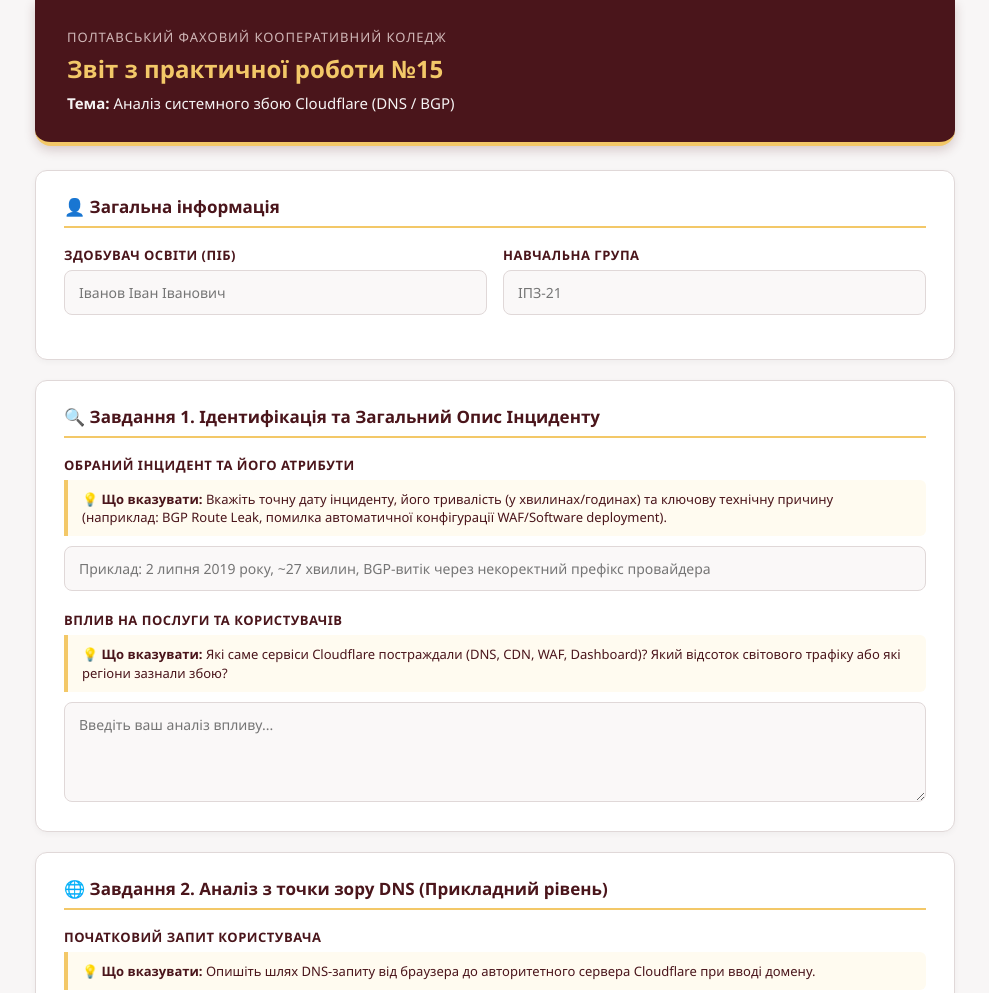
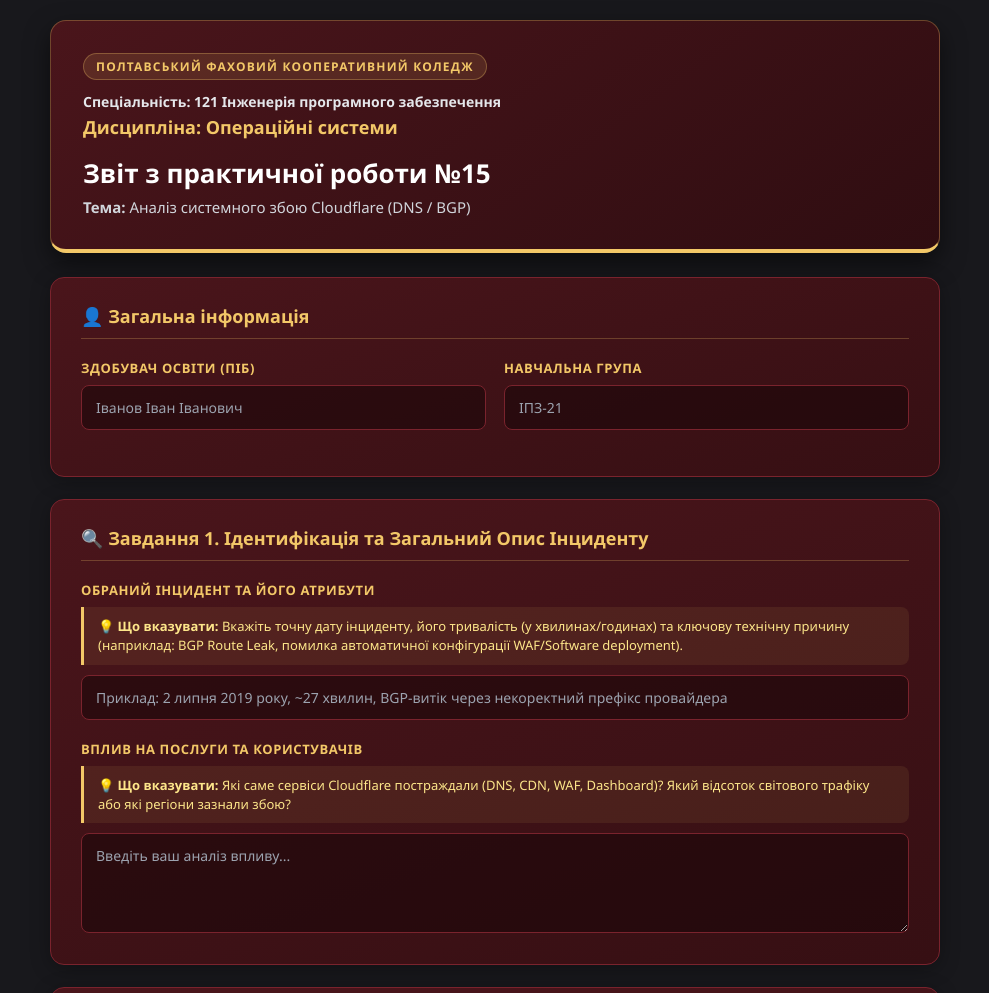
Before and after one commit to PoltCoopCollege/F2-OperatingSystems-practice15-SummaryGenerator, a plain HTML site: page index.html in a window 1280 px wide. Shown: the top 993 px of the page, without its empty margins (145-1134 px from the left). Drawn offline with Linux system fonts and the light colour scheme.

Commit message:
Refactor index.html for enhanced styling and layout
Updated styles and structure for improved design and hierarchy.

```diff
--- a/index.html
+++ b/index.html
@@ -6,28 +6,30 @@
     <title>Звіт з практичної роботи №15 — ПФКК</title>
     <style>
         :root {
-            /* Фірмова палітра ПФКК */
+            /* Фірмова палітра ПФКК та графітова тема */
+            --bg-graphite: #18181c;
+            --bg-graphite-card: #222228;
             --pfkk-burgundy: #4a151b;
             --pfkk-burgundy-light: #5c1920;
             --pfkk-gold: #f3c868;
             --pfkk-gold-hover: #e2b245;
-            --bg: #f8f6f6;
-            --card-bg: #ffffff;
-            --text-main: #2b2b2b;
-            --text-muted: #666666;
-            --border: #e0d8d8;
-            --focus-ring: #f3c868;
-            --hint-bg: #fffbf0;
+            --text-light: #f3f4f6;
+            --text-muted-dark: #d1d5db;
+            --border-burgundy: #7a232d;
+            --border-gold: rgba(243, 200, 104, 0.3);
+
+            /* Блок підказок */
+            --hint-bg: rgba(243, 200, 104, 0.08);
             --hint-border: #f3c868;
-            --hint-text: #4a151b;
+            --hint-text: #fde68a;
         }
 
         body {
-            font-family: 'Segoe UI', Arial, sans-serif;
-            background-color: var(--bg);
-            color: var(--text-main);
+            font-family: 'Segoe UI', system-ui, -apple-system, Roboto, sans-serif;
+            background-color: var(--bg-graphite);
+            color: var(--text-light);
             margin: 0;
-            padding: 0 0 40px 0;
+            padding: 20px 0 40px 0;
             display: flex;
             justify-content: center;
         }
@@ -35,58 +37,83 @@
         .container {
             max-width: 920px;
             width: 100%;
+            padding: 0 15px;
+            box-sizing: border-box;
         }
 
-        /* Шапка в стилі сайту ПФКК */
+        /* Шапка з чіткою ієрархією */
         .header-card {
-            background-color: var(--pfkk-burgundy);
+            background: linear-gradient(145deg, #4a151b 0%, #2f0d11 100%);
             color: white;
-            padding: 28px 32px;
-            border-radius: 0 0 16px 16px;
-            box-shadow: 0 4px 12px rgba(74, 21, 27, 0.2);
+            padding: 32px;
+            border-radius: 16px;
+            box-shadow: 0 10px 25px rgba(0, 0, 0, 0.5);
             margin-bottom: 24px;
+            border: 1px solid var(--border-gold);
             border-bottom: 4px solid var(--pfkk-gold);
         }
 
-        .header-card h1 {
-            margin: 0 0 8px 0;
-            font-size: 24px;
+        .college-badge {
+            display: inline-block;
+            font-size: 12px;
+            font-weight: 700;
+            text-transform: uppercase;
+            letter-spacing: 1.2px;
+            color: var(--pfkk-gold);
+            background: rgba(243, 200, 104, 0.12);
+            padding: 4px 12px;
+            border-radius: 20px;
+            border: 1px solid rgba(243, 200, 104, 0.3);
+            margin-bottom: 12px;
+        }
+
+        .specialty-title {
+            font-size: 14px;
+            font-weight: 600;
+            color: #e5e7eb;
+            margin-bottom: 4px;
+        }
+
+        .subject-title {
+            font-size: 18px;
             font-weight: 700;
             color: var(--pfkk-gold);
+            margin-bottom: 16px;
+        }
+
+        .header-card h1 {
+            margin: 0 0 6px 0;
+            font-size: 26px;
+            font-weight: 800;
+            color: #ffffff;
         }
 
         .header-card p {
             margin: 0;
-            opacity: 0.95;
+            color: var(--text-muted-dark);
             font-size: 15px;
-            line-height: 1.4;
         }
 
-        .header-subtitle {
-            font-size: 13px;
-            text-transform: uppercase;
-            letter-spacing: 1px;
-            color: #d1b8b8;
-            margin-bottom: 6px;
-        }
-
-        /* Стилі карток-секцій */
+        /* Картки у бордовій брендовій гамі */
         .card {
-            background: var(--card-bg);
-            padding: 24px 28px;
-            border-radius: 12px;
-            box-shadow: 0 2px 6px rgba(0, 0, 0, 0.04);
-            border: 1px solid var(--border);
-            margin-bottom: 20px;
+            background: linear-gradient(160deg, var(--pfkk-burgundy) 0%, #360f13 100%);
+            padding: 26px 30px;
+            border-radius: 14px;
+            box-shadow: 0 4px 20px rgba(0, 0, 0, 0.3);
+            border: 1px solid var(--border-burgundy);
+            margin-bottom: 22px;
         }
 
         .card h2 {
             margin-top: 0;
-            margin-bottom: 18px;
-            font-size: 17px;
-            color: var(--pfkk-burgundy);
-            border-bottom: 2px solid var(--pfkk-gold);
-            padding-bottom: 8px;
+            margin-bottom: 20px;
+            font-size: 18px;
+            color: var(--pfkk-gold);
+            border-bottom: 1px solid rgba(243, 200, 104, 0.25);
+            padding-bottom: 10px;
+            display: flex;
+            align-items: center;
+            gap: 8px;
         }
 
         .form-group {
@@ -101,42 +128,46 @@
             display: block;
             font-weight: 700;
             font-size: 13px;
-            color: var(--pfkk-burgundy);
+            color: var(--pfkk-gold);
             text-transform: uppercase;
-            letter-spacing: 0.5px;
-            margin-bottom: 6px;
+            letter-spacing: 0.6px;
+            margin-bottom: 8px;
         }
 
-        /* Блок підказок (приховується при друку) */
+        /* Блок підказок */
         .instruction {
             background-color: var(--hint-bg);
-            border-left: 4px solid var(--hint-border);
+            border-left: 3px solid var(--hint-border);
             padding: 10px 14px;
-            border-radius: 0 6px 6px 0;
+            border-radius: 0 8px 8px 0;
             font-size: 13px;
             color: var(--hint-text);
             margin-bottom: 10px;
-            line-height: 1.4;
+            line-height: 1.45;
         }
 
         input[type="text"], textarea {
             width: 100%;
             padding: 12px 14px;
-            border: 1px solid var(--border);
+            border: 1px solid var(--border-burgundy);
             border-radius: 8px;
             box-sizing: border-box;
             font-size: 14px;
-            color: var(--text-main);
-            background-color: #faf8f8;
+            color: #ffffff;
+            background-color: rgba(20, 5, 7, 0.5);
             transition: all 0.2s ease;
             font-family: inherit;
         }
 
+        input[type="text"]::placeholder, textarea::placeholder {
+            color: #9ca3af;
+        }
+
         input[type="text"]:focus, textarea:focus {
             outline: none;
-            background-color: #ffffff;
+            background-color: rgba(20, 5, 7, 0.8);
             border-color: var(--pfkk-gold);
-            box-shadow: 0 0 0 3px rgba(243, 200, 104, 0.4);
+            box-shadow: 0 0 0 3px rgba(243, 200, 104, 0.25);
         }
 
         textarea {
@@ -147,107 +178,121 @@
         .grid-2 {
             display: grid;
             grid-template-columns: 1fr 1fr;
-            gap: 16px;
+            gap: 18px;
         }
 
         @media (max-width: 640px) {
             .grid-2 { grid-template-columns: 1fr; }
-            body { padding: 0 10px 20px 10px; }
+            body { padding: 10px 0 20px 0; }
         }
 
-        /* Кнопка друку у стилі фірмового золота ПФКК */
+        /* Кнопка друку */
         .btn-group {
             display: flex;
-            margin-top: 32px;
+            margin-top: 36px;
             margin-bottom: 24px;
             justify-content: center;
         }
 
         button {
-            padding: 14px 32px;
+            padding: 14px 36px;
             border: none;
-            border-radius: 8px;
+            border-radius: 10px;
             font-weight: 700;
             font-size: 16px;
             cursor: pointer;
             display: inline-flex;
             align-items: center;
             gap: 10px;
-            background-color: var(--pfkk-burgundy);
-            color: var(--pfkk-gold);
-            border: 1px solid var(--pfkk-gold);
+            background-color: var(--pfkk-gold);
+            color: var(--pfkk-burgundy);
             transition: all 0.2s ease;
-            box-shadow: 0 4px 10px rgba(74, 21, 27, 0.25);
+            box-shadow: 0 6px 18px rgba(243, 200, 104, 0.25);
         }
 
         button:hover {
-            background-color: var(--pfkk-burgundy-light);
-            color: #ffffff;
-            transform: translateY(-1px);
+            background-color: var(--pfkk-gold-hover);
+            transform: translateY(-2px);
+            box-shadow: 0 8px 22px rgba(243, 200, 104, 0.35);
         }
 
         /* Підвал */
         .footer-badge {
             text-align: center;
-            margin-top: 20px;
+            margin-top: 24px;
             font-size: 13px;
-            color: var(--text-muted);
+            color: #9ca3af;
         }
 
         .footer-badge span {
             font-weight: 700;
-            color: var(--pfkk-burgundy);
+            color: var(--pfkk-gold);
         }
 
-        /* Налаштування ДРУКУ / PDF */
+        /* Налаштування ДРУКУ / PDF (Чорно-білий чистий варіант) */
         @media print {
             body {
-                background: white;
+                background: white !important;
+                color: black !important;
                 padding: 0;
             }
             .container {
                 max-width: 100%;
+                padding: 0;
             }
             .header-card {
-                background: none;
-                color: black;
+                background: none !important;
+                color: black !important;
                 padding: 0;
-                box-shadow: none;
-                border-bottom: 2px solid black;
+                box-shadow: none !important;
+                border: none !important;
+                border-bottom: 2px solid black !important;
                 border-radius: 0;
                 margin-bottom: 20px;
             }
+            .college-badge {
+                border: none;
+                background: none;
+                padding: 0;
+                color: black;
+                font-size: 11px;
+            }
+            .specialty-title, .subject-title {
+                color: black !important;
+            }
             .header-card h1 {
-                color: black;
+                color: black !important;
             }
-            .header-subtitle {
-                color: #333;
+            .header-card p {
+                color: black !important;
             }
             .card {
-                box-shadow: none;
-                border: none;
+                background: none !important;
+                box-shadow: none !important;
+                border: none !important;
                 padding: 0;
                 margin-bottom: 20px;
             }
             .card h2 {
-                border-bottom: 1px solid black;
-                color: black;
+                border-bottom: 1px solid black !important;
+                color: black !important;
             }
 
-            /* Ховаємо підказки, кнопки та футер під час друку */
+            /* Ховаємо підказки, кнопки та футер при друку */
             .instruction, .btn-group, .footer-badge {
                 display: none !important;
             }
 
             input[type="text"], textarea {
-                border: none;
-                padding: 0;
-                background: transparent;
-                width: 100%;
-                font-size: 13px;
+                border: none !important;
+                padding: 0 !important;
+                background: transparent !important;
+                width: 100% !important;
+                font-size: 13px !important;
+                color: black !important;
             }
             label {
-                color: black;
+                color: black !important;
             }
         }
     </style>
@@ -256,9 +301,11 @@
 
 <div class="container">
 
-    <!-- Шапка з атрибутикою коледжу -->
+    <!-- Шапка з розширеною ієрархією -->
     <div class="header-card">
-        <div class="header-subtitle">Полтавський фаховий кооперативний коледж</div>
+        <div class="college-badge">Полтавський фаховий кооперативний коледж</div>
+        <div class="specialty-title">Спеціальність: 121 Інженерія програмного забезпечення</div>
+        <div class="subject-title">Дисципліна: Операційні системи</div>
         <h1>Звіт з практичної роботи №15</h1>
         <p><strong>Тема:</strong> Аналіз системного збою Cloudflare (DNS / BGP)</p>
     </div>
@@ -402,7 +449,7 @@
 
     <!-- Футер -->
     <div class="footer-badge">
-        Створено за допомогою <span>Gemini</span> для Полтавського фахового кооперативного коледжу
+        Створено для Полтавського фахового кооперативного коледжу
     </div>
 
 </div>
```
